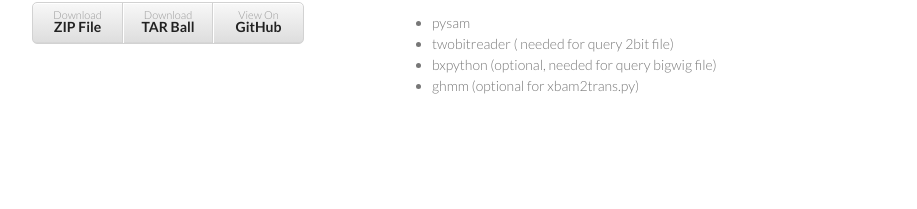
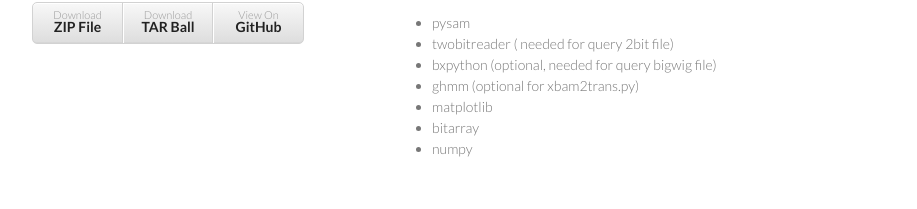
Before and after one commit to nimezhu/bam2x, a plain HTML site: page index.html in a window 1280 px wide. Shown: the part 241-450 px from the top of the page, without its empty margins (178-1095 px from the left). Drawn offline with Linux system fonts and the light colour scheme.

Commit message:
Update index.html

```diff
--- a/index.html
+++ b/index.html
@@ -42,6 +42,9 @@
 <li>twobitreader  ( needed for query 2bit file)</li>
 <li>bxpython (optional, needed for query bigwig file)</li>
 <li>ghmm (optional for xbam2trans.py)</li>
+<li>matplotlib</li>
+<li>bitarray</li>
+<li>numpy</li>
 </ul>
       </section>
       <footer>
```
